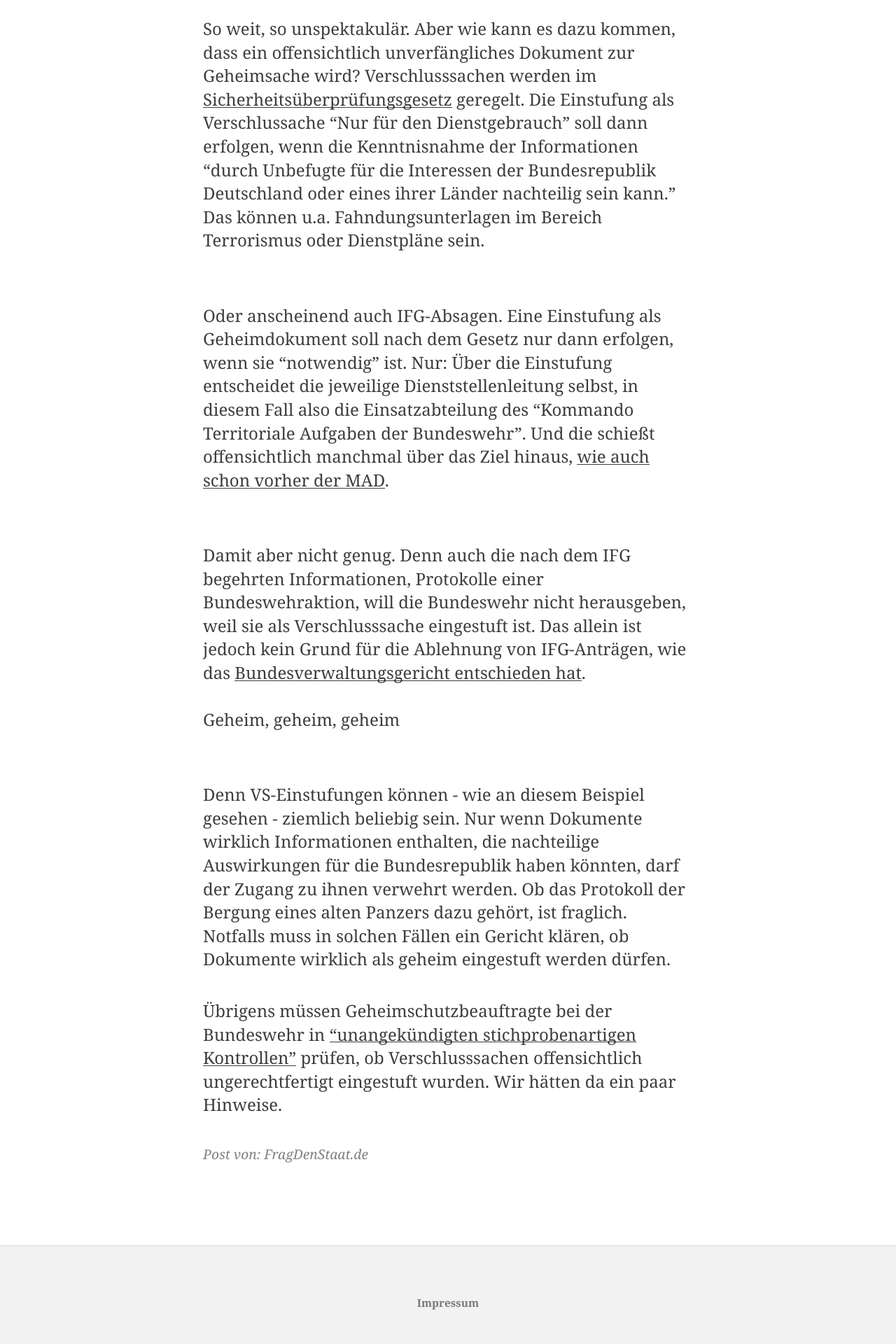
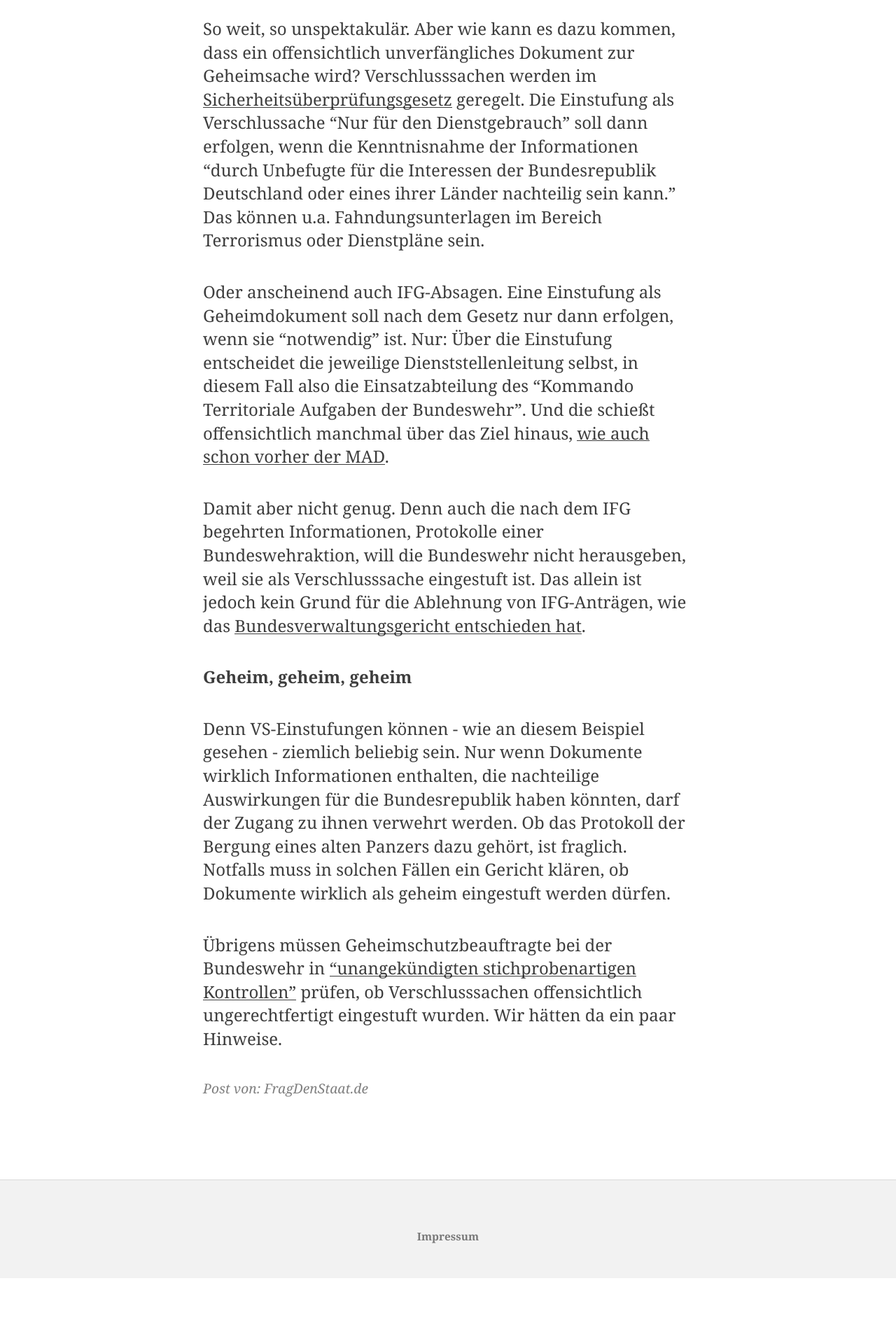
Before and after one commit to okfde/blog.fragdenstaat.de, a Jekyll site: the page built from _posts/2015/2015-08-05-bundeswehr.md, in a window 1280 px wide. Shown: the part 1160-3080 px from the top of the page at 70% size. Built offline with Jekyll 4.4.1, drawn with Linux system fonts in a browser that asks for light colours; after the commit the page ends 2986 px from its top, so only the background shows below that.

Commit message:
Update 2015-08-05-bundeswehr.md

```diff
--- a/_posts/2015/2015-08-05-bundeswehr.md
+++ b/_posts/2015/2015-08-05-bundeswehr.md
@@ -10,16 +10,18 @@ Die Bundeswehr hat eine Antwort auf eine IFG-Anfrage mit der Geheimhaltungsstufe
 
 Das machen wir doch gerne. <a href="https://fragdenstaat.de/anfrage/einsatzbericht-protokolle-uber-den-einsatz-in-heikendorf-kieler-bucht-zur-bergung-eines-panzers-und-anderen-militarischen-gerat/#nachricht-31162">Hier die geheime Absage</a> der Bundeswehr auf einen IFG-Antrag bei FragDenStaat.de.
 
-<a href="https://fragdenstaat.de/anfrage/einsatzbericht-protokolle-uber-den-einsatz-in-heikendorf-kieler-bucht-zur-bergung-eines-panzers-und-anderen-militarischen-gerat/#nachricht-31162"><img src="https://netzpolitik.org/wp-upload/bw-vs-1024x307.jpg" alt="bw-vs" width="1024" height="307" class="aligncenter size-large wp-image-98882"/></a>
+<a href="https://fragdenstaat.de/anfrage/einsatzbericht-protokolle-uber-den-einsatz-in-heikendorf-kieler-bucht-zur-bergung-eines-panzers-und-anderen-militarischen-gerat/#nachricht-31162"><img src="https://netzpolitik.org/wp-upload/bw-vs-1024x307.jpg" width="1024" height="307" class="aligncenter size-large wp-image-98882"/></a>
 
 Der Inhalt des Dokuments: Die Bundeswehr will die Protokolle der <a href="http://www.spiegel.de/panorama/justiz/heikendorf-bei-kiel-panzer-flak-und-waffen-aus-keller-geborgen-a-1041868.html">Bergung eines Weltkriegspanzers</a> nicht herausgeben, weil diese geheim seien.
 
 So weit, so unspektakulär. Aber wie kann es dazu kommen, dass ein offensichtlich unverfängliches Dokument zur Geheimsache wird?
-Verschlusssachen werden im <a href="http://www.gesetze-im-internet.de/s_g/index.html">Sicherheitsüberprüfungsgesetz</a> geregelt. Die Einstufung als Verschlussache &ldquo;Nur für den Dienstgebrauch&rdquo; soll dann erfolgen, wenn die Kenntnisnahme der Informationen &ldquo;durch Unbefugte für die Interessen der Bundesrepublik Deutschland oder eines ihrer Länder nachteilig sein kann.&rdquo; Das können u.a. Fahndungsunterlagen im Bereich Terrorismus oder Dienstpläne sein.<br/><br/>
+Verschlusssachen werden im <a href="http://www.gesetze-im-internet.de/s_g/index.html">Sicherheitsüberprüfungsgesetz</a> geregelt. Die Einstufung als Verschlussache &ldquo;Nur für den Dienstgebrauch&rdquo; soll dann erfolgen, wenn die Kenntnisnahme der Informationen &ldquo;durch Unbefugte für die Interessen der Bundesrepublik Deutschland oder eines ihrer Länder nachteilig sein kann.&rdquo; Das können u.a. Fahndungsunterlagen im Bereich Terrorismus oder Dienstpläne sein.
 
-Oder anscheinend auch IFG-Absagen. Eine Einstufung als Geheimdokument soll nach dem Gesetz nur dann erfolgen, wenn sie &ldquo;notwendig&rdquo; ist. Nur: Über die Einstufung entscheidet die jeweilige Dienststellenleitung selbst, in diesem Fall also die Einsatzabteilung des &ldquo;Kommando Territoriale Aufgaben der Bundeswehr&rdquo;. Und die schießt offensichtlich manchmal über das Ziel hinaus, <a href="https://netzpolitik.org/2015/informationsfreiheits-ablehnung-des-tages-der-mad-will-nicht-unter-das-ifg-fallen-und-schickt-geheimen-brief/">wie auch schon vorher der MAD</a>.<br/><br/>
+Oder anscheinend auch IFG-Absagen. Eine Einstufung als Geheimdokument soll nach dem Gesetz nur dann erfolgen, wenn sie &ldquo;notwendig&rdquo; ist. Nur: Über die Einstufung entscheidet die jeweilige Dienststellenleitung selbst, in diesem Fall also die Einsatzabteilung des &ldquo;Kommando Territoriale Aufgaben der Bundeswehr&rdquo;. Und die schießt offensichtlich manchmal über das Ziel hinaus, <a href="https://netzpolitik.org/2015/informationsfreiheits-ablehnung-des-tages-der-mad-will-nicht-unter-das-ifg-fallen-und-schickt-geheimen-brief/">wie auch schon vorher der MAD</a>.
 
-Damit aber nicht genug. Denn auch die nach dem IFG begehrten Informationen, Protokolle einer Bundeswehraktion, will die Bundeswehr nicht herausgeben, weil sie als Verschlusssache eingestuft ist. Das allein ist jedoch kein Grund für die Ablehnung von IFG-Anträgen, wie das <a href="http://www.datenschutzbeauftragter-online.de/stempel-%E2%80%9Evs-nur-fur-den-dienstgebrauch-allein-schliest-anspruch-auf-informationszugang-nicht-aus/2413/">Bundesverwaltungsgericht entschieden hat</a>.<br/><br/><b>Geheim, geheim, geheim</b><br/><br/>
+Damit aber nicht genug. Denn auch die nach dem IFG begehrten Informationen, Protokolle einer Bundeswehraktion, will die Bundeswehr nicht herausgeben, weil sie als Verschlusssache eingestuft ist. Das allein ist jedoch kein Grund für die Ablehnung von IFG-Anträgen, wie das <a href="http://www.datenschutzbeauftragter-online.de/stempel-%E2%80%9Evs-nur-fur-den-dienstgebrauch-allein-schliest-anspruch-auf-informationszugang-nicht-aus/2413/">Bundesverwaltungsgericht entschieden hat</a>.
+
+**Geheim, geheim, geheim**
 
 Denn VS-Einstufungen können - wie an diesem Beispiel gesehen - ziemlich beliebig sein. Nur wenn Dokumente wirklich Informationen enthalten, die nachteilige Auswirkungen für die Bundesrepublik haben könnten, darf der Zugang zu ihnen verwehrt werden. Ob das Protokoll der Bergung eines alten Panzers dazu gehört, ist fraglich. Notfalls muss in solchen Fällen ein Gericht klären, ob Dokumente wirklich als geheim eingestuft werden dürfen.
 
```
